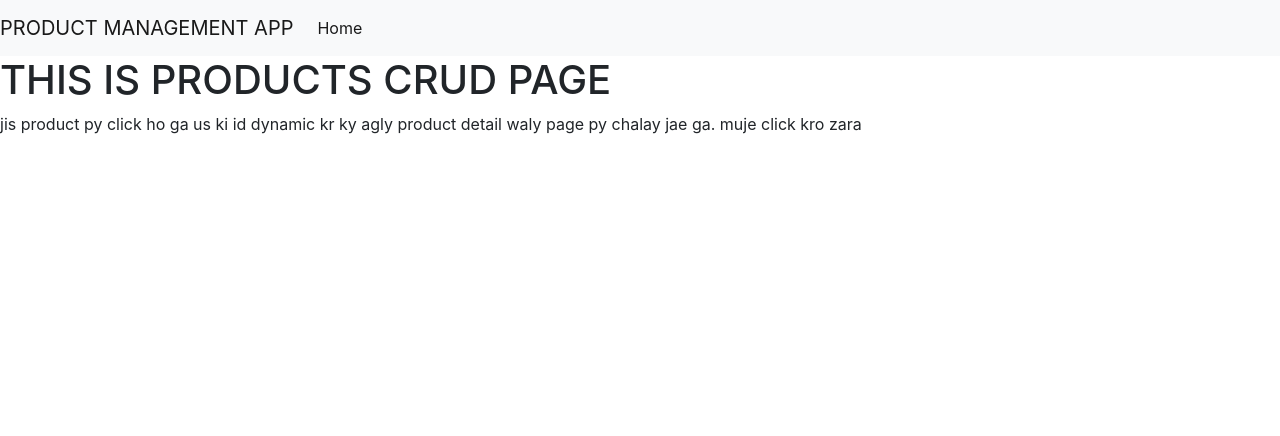
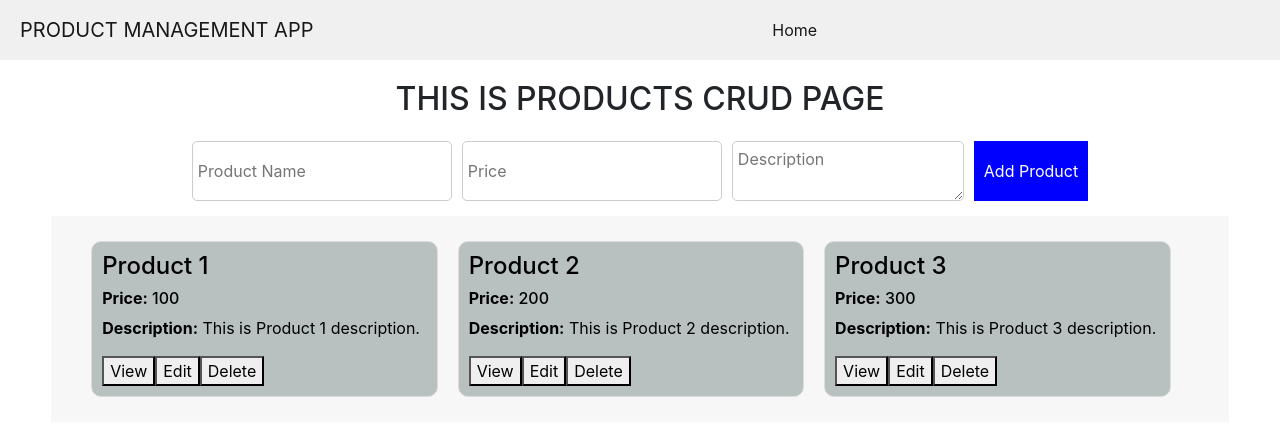
Before and after one commit to umar2627/PHP-LARAVEL-ASSESSMENT-FRONTEND, a React (Create React App) app: page / in a window 1280 px wide. Shown: the top 436 px of the page. Built offline with nearby package versions, Linux system fonts and the light colour scheme.

Commit message:
frontend styling and functionality

```diff
--- a/src/components/Home.js
+++ b/src/components/Home.js
@@ -1,15 +1,61 @@
-import React from "react";
-import { NavLink } from "react-router-dom";
+import React, { useState } from "react";
+import { useNavigate } from "react-router-dom";
+import AddProductForm from "./addProductForm";
 
 const Home = () => {
+  const navigate = useNavigate();
+
+  const [products, setProducts] = useState([
+    { id: 1, name: "Product 1", price: 100, description: "This is Product 1 description." },
+    { id: 2, name: "Product 2", price: 200, description: "This is Product 2 description." },
+    { id: 3, name: "Product 3", price: 300, description: "This is Product 3 description." },
+  ]);
+
+  const addProduct = (product) => {
+    const newId = products.length + 1;
+    setProducts([...products, { id: newId, ...product }]);
+  };
+
+  const handleProductClick = (product) => {
+    navigate(`/product/${product.id}`, { state: product });
+  };
+
+  const deleteProduct = (id) => {
+    const deleteProducts = products.filter(product => product.id !== id);
+    setProducts(deleteProducts);
+  };
+
+  const [editingProduct, setEditingProduct] = useState(null);
+
+  const editProduct = (product) => {
+    alert(product);
+    console.log(product);
+
+  }
+
   return (
-    <>
-      <h1>THIS IS PRODUCTS CRUD PAGE</h1>
-      <NavLink className="navbar-brand" to="/product/10">
-        jis product py click ho ga us ki id dynamic kr ky agly product detail
-        waly page py chalay jae ga. muje click kro zara
-      </NavLink>
-    </>
+    <div className="plp-page">
+      <h2>THIS IS PRODUCTS CRUD PAGE</h2>
+
+      <AddProductForm onAddProduct={addProduct} />
+
+      <div className="product-lists">
+        {products.map((product) => (
+          <div key={product.id} className="product-list">
+            <h4>{product.name}</h4>
+            <h6><b>Price:</b> {product.price}</h6>
+            <p><b>Description:</b> {product.description}</p>
+            <div>
+              <button onClick={() => handleProductClick(product)}>View</button>
+              <button onClick={() => editProduct(product)}>Edit</button>
+              <button onClick={() => deleteProduct(product.id)}>
+                Delete
+              </button>
+            </div>
+          </div>
+        ))}
+      </div>
+    </div>
   );
 };
 
--- a/src/components/ProductDetail.js
+++ b/src/components/ProductDetail.js
@@ -1,15 +1,23 @@
 import React from "react";
-import { useNavigate, useParams } from "react-router-dom";
+import { useLocation, useParams } from "react-router-dom";
 
 const ProductDetail = () => {
-  let { id } = useParams();
-
-  // const history = useNavigate();
+  const { id } = useParams();
+  const location = useLocation();
+  const product = location.state;
 
   return (
-    <>
-      <h1> PRODUCT DETAIL PAGE AND THE ID OF PRODUCT IS {id} </h1>
-    </>
+    <div className="product-detail">
+      {product ? (
+        <>
+          <h1>{product.name}</h1>
+          <h3>Price: {product.price}</h3>
+          <p>{product.description}</p>
+        </>
+      ) : (
+        <h1>Product not found!</h1>
+      )}
+    </div>
   );
 };
 
--- /dev/null
+++ b/src/components/addProductForm.js
@@ -0,0 +1,35 @@
+import React, { useState } from "react";
+
+const AddProductForm = ({ onAddProduct }) => {
+  const [newProduct, setNewProduct] = useState({
+    name: "",
+    price: "",
+    description: "",
+  });
+
+  const handleChange = (e) => {
+    setNewProduct({ ...newProduct, [e.target.name]: e.target.value });
+  };
+
+  const handleSubmit = (e) => {
+    e.preventDefault();
+    if (!newProduct.name || !newProduct.price || !newProduct.description) {
+      alert("Please fill all fields");
+      return;
+    }
+
+    onAddProduct(newProduct);
+    setNewProduct({ name: "", price: "", description: "" }); // Reset form
+  };
+
+  return (
+    <form onSubmit={handleSubmit} className="product-form">
+      <input type="text" name="name" placeholder="Product Name" value={newProduct.name} onChange={handleChange} required />
+      <input type="number" name="price" placeholder="Price" value={newProduct.price} onChange={handleChange} required />
+      <textarea name="description" placeholder="Description" value={newProduct.description} onChange={handleChange} required />
+      <button type="submit">Add Product</button>
+    </form>
+  );
+};
+
+export default AddProductForm;
--- /dev/null
+++ b/src/components/components.css
@@ -0,0 +1,80 @@
+.nav {
+    padding: 10px 20px;
+    background-color: #F0F0F0 ;
+    margin-bottom: 20px;
+}
+
+.navbar-collapse {
+    justify-content: space-around;
+}
+
+.plp-page {
+    width: 100%;
+    height: auto;
+    display: flex;
+    flex-direction: column;
+    align-items: center;
+}
+
+.product-lists {
+    display: flex;
+    flex-direction: row;
+    flex-wrap: wrap;
+    width: 92%;
+    height: auto;
+    background-color: #F7F7F7;
+    padding: 15px 30px;
+}
+
+.product-list:hover {
+    color: black;
+}
+
+.product-list {
+    min-width: 31%;
+    height: auto;
+    background-color: rgb(185, 192, 192);
+    box-sizing: border-box;
+    text-decoration: none;
+    color: black;
+    margin: 10px;
+    padding: 15px;
+}
+
+.product-form {
+    display: flex;
+    gap: 10px;
+    margin: 15px 0px;
+  }
+
+  .product-form input,
+  .product-form textarea {
+    padding: 5px;
+    border: 1px solid #ccc;
+    border-radius: 5px;
+  }
+
+  .product-form button {
+    padding: 10px;
+    background-color: blue;
+    color: white;
+    border: none;
+    cursor: pointer;
+  }
+
+  .product-list {
+    cursor: pointer;
+    padding: 10px;
+    border: 1px solid #ddd;
+    margin-bottom: 10px;
+    border-radius: 10px;
+  }
+
+  .product-detail {
+    width: 90%;
+    height: auto;
+    background-color: rgb(185, 192, 192);
+    margin: 10px 30px;
+    padding: 30px;
+    border-radius: 10px;
+  }
--- a/src/components/navbar.js
+++ b/src/components/navbar.js
@@ -1,10 +1,11 @@
 import React from "react";
 import { NavLink } from "react-router-dom";
+import './components.css';
 
 const Navbar = () => {
   return (
     <>
-      <nav className="navbar navbar-expand-lg navbar-light bg-light">
+      <nav className="navbar navbar-expand-lg nav">
         <NavLink className="navbar-brand" to="/">
           PRODUCT MANAGEMENT APP
         </NavLink>
```
